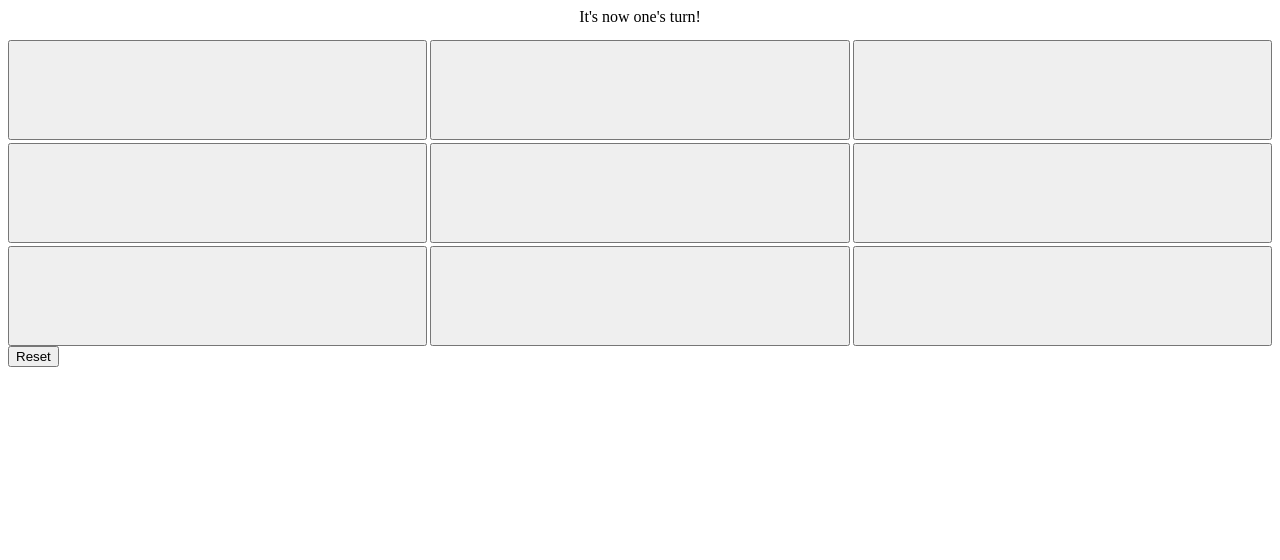
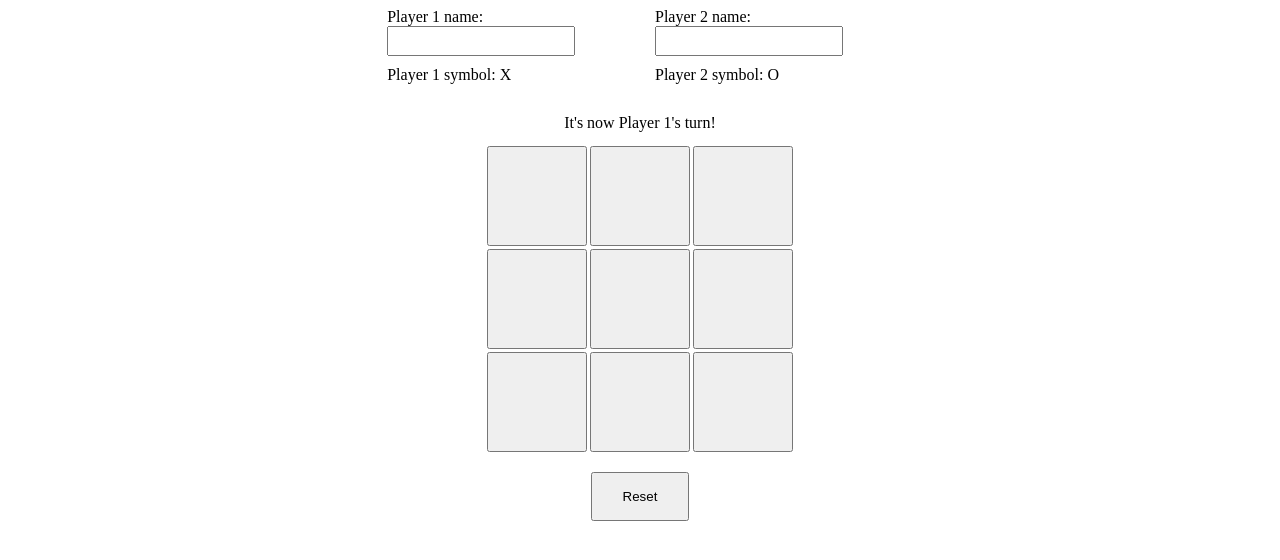
Before and after one commit to Eishalex2/tic-tac-toe, a website: page index.html in a window 1280 px wide. Drawn offline with Linux system fonts and the light colour scheme.

Commit message:
feat: add Player input functionality
Also spruced up the layout

```diff
--- a/index.html
+++ b/index.html
@@ -8,11 +8,37 @@
   <title>Document</title>
 </head>
 <body>
+  <div class="players">
+    <ul>
+      <div class="p1">
+        <li>
+          <label for="p1-name">Player 1 name: </label>
+          <input type="text" name="p1-name" id="p1-name">
+        </li>
+        <li>
+          Player 1 symbol: X
+        </li>
+      </div>
+      <div class="p2">
+        <li>
+          <label for="p2-name">Player 2 name: </label>
+          <input type="text" name="p2-name" id="p2-name">
+        </li>
+        <li>
+          Player 2 symbol: O
+        </li>
+      </div>
+    </ul>
+  </div>
+
   <div class="turn"></div>
-  <div class="board">
+  <div class="board-wrap">
+    <div class="board"></div>
+  </div>
 
+  <div class="button">
+    <button class="reset">Reset</button>
   </div>
-  <button class="reset">Reset</button>
 
   <script src="scripts.js"></script>
 </body>
--- a/scripts.js
+++ b/scripts.js
@@ -135,7 +135,6 @@ const Player = (name, token) => {
       board[row][column] = token;
       value = token;
       gameController.checkWinner();
-      console.table(board);
     } else return;
 
     return board;
@@ -155,18 +154,39 @@ const screenController = (function() {
   const cellBtns = document.getElementsByClassName("cell");
   const turnDisplay = document.querySelector(".turn");
   const resetBtn = document.querySelector(".reset");
+  const p1Name = document.getElementById("p1-name");
+  const p2Name = document.getElementById("p2-name");
 
   resetBtn.addEventListener("click", () => {
     gameController.reset();
+    turnDisplay.textContent = "It's now Player 1's turn!";
+    p1Name.value = '';
+    p2Name.value = '';
+    resetBtn.textContent = "Reset";
   });
 
-  const Player1 = Player("one", "X");
-  const Player2 = Player("two", "O");
-
-  // const winner = gameController.getWinnerToken();
+  const Player1 = Player(p1Name.value, "X");
+  const Player2 = Player(p2Name.value, "O");
 
   let activePlayer = Player1;
-  turnDisplay.textContent = `It's now ${activePlayer.getName()}'s turn!`;
+
+  const getActiveName = () => {
+    if (activePlayer === Player1) {
+      if (p1Name.value !== '') {
+        return p1Name.value;
+      } else {
+        return Player1.getToken();
+      }
+    } else {
+      if (p2Name.value !== '') {
+        return p2Name.value;
+      } else {
+        return Player2.getToken();
+      }
+    }
+  }
+
+  turnDisplay.textContent = "It's now Player 1's turn!";
 
   const switchActive = () => {
     activePlayer = activePlayer === Player1 ? Player2 : Player1;
@@ -175,7 +195,7 @@ const screenController = (function() {
   const getWinnerName = () => {
     let winnerName;
     if (gameController.getWinnerToken() !== 0) {
-      winnerName = activePlayer.getName();
+      winnerName = getActiveName();
     } else if (gameController.getEmptySlots() === 0) {
       winnerName = "It's a Tie!";
     }
@@ -184,8 +204,6 @@ const screenController = (function() {
   }
 
   Array.from(cellBtns).forEach(btn => btn.addEventListener("click", (e) => {
-    // if winner !== 0, run end game function (which should come from
-    // gameController). Display winner. Make buttons unclickable
     if (getWinnerName()) {
       turnDisplay.textContent = `And the winner is... ${getWinnerName()}!`;
       // run endGame
@@ -194,9 +212,10 @@ const screenController = (function() {
       e.target.textContent = activePlayer.getValue();
       if (getWinnerName()) {
         turnDisplay.textContent = `And the winner is... ${getWinnerName()}!`;
+        resetBtn.textContent = "Play again?"
       } else {
         switchActive();
-        turnDisplay.textContent = `It's now ${activePlayer.getName()}'s turn!`;
+        turnDisplay.textContent = `It's now ${getActiveName()}'s turn!`;
       }
     }
   }))
--- a/styles.css
+++ b/styles.css
@@ -1,15 +1,61 @@
+.board-wrap {
+  display: flex;
+  justify-content: center;
+}
+
 .board {
   display: grid;
   grid-template-columns: repeat(3, 1fr);
   grid-template-rows: repeat(3, 1fr);
   gap: 3px;
+  width: 306px;
 }
 
 .cell {
   height: 100px;
+  width: 100px;
+  font-size: 48px;
+  text-align: center;
 }
 
 .turn {
   height: 2rem;
   text-align: center;
 }
+
+.players {
+  display: flex;
+  justify-content: center;
+  margin-bottom: 20px;
+}
+
+ul {
+  list-style-type: none;
+  margin: 0;
+  padding: 0;
+  display: flex;
+  justify-content: space-between;
+  gap: 30px;
+  margin-left: 30%;
+  margin-right: 30%;
+  width: 100%;
+}
+
+li {
+  margin-bottom: 10px;
+}
+
+input[type="text"] {
+  line-height: 1.5rem;
+  padding-left: 5px;
+}
+
+.reset {
+  padding: 15px 30px;
+  margin-top: 20px;
+}
+
+.button {
+  display: flex;
+  justify-content: center;
+}
```
